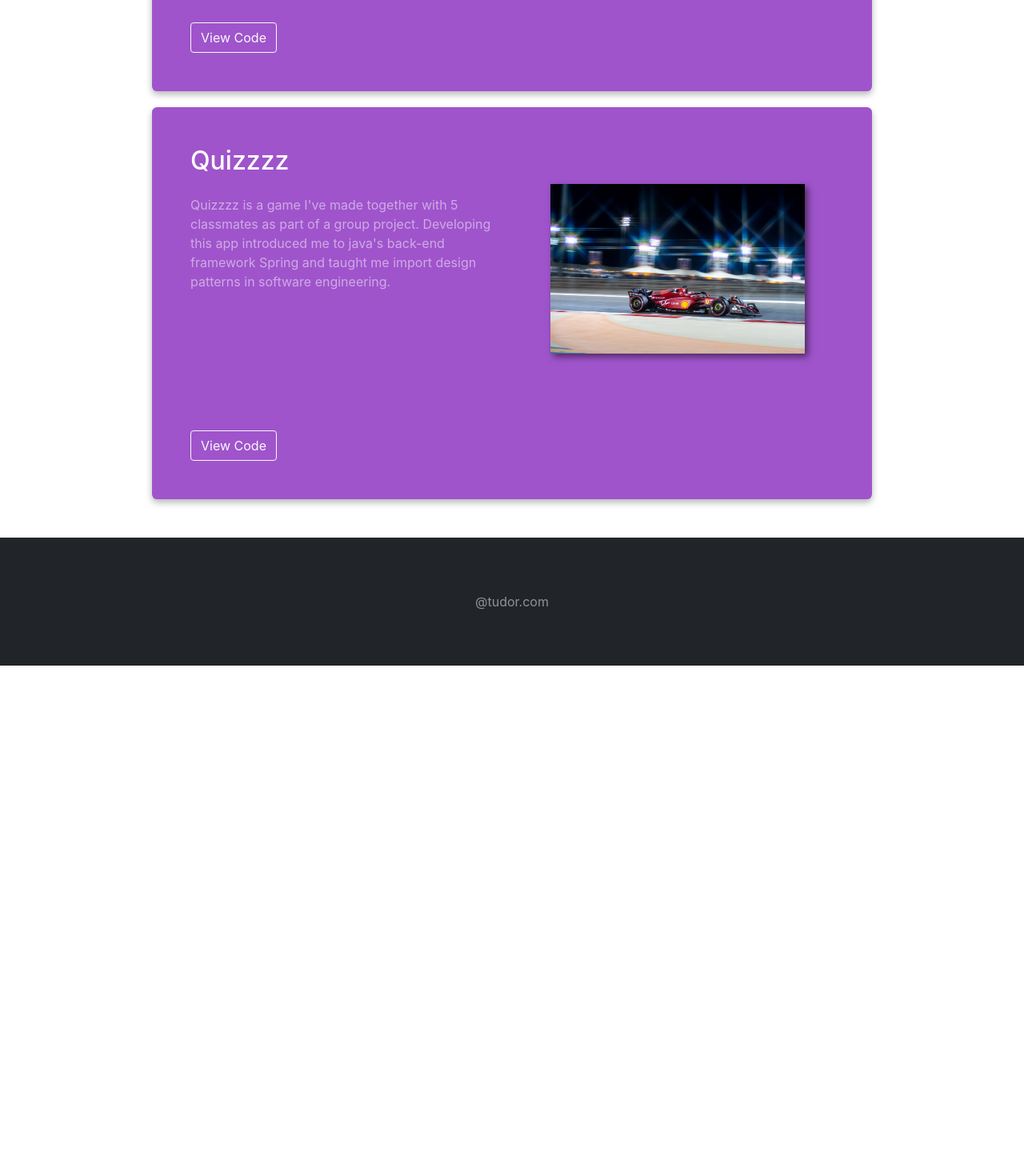
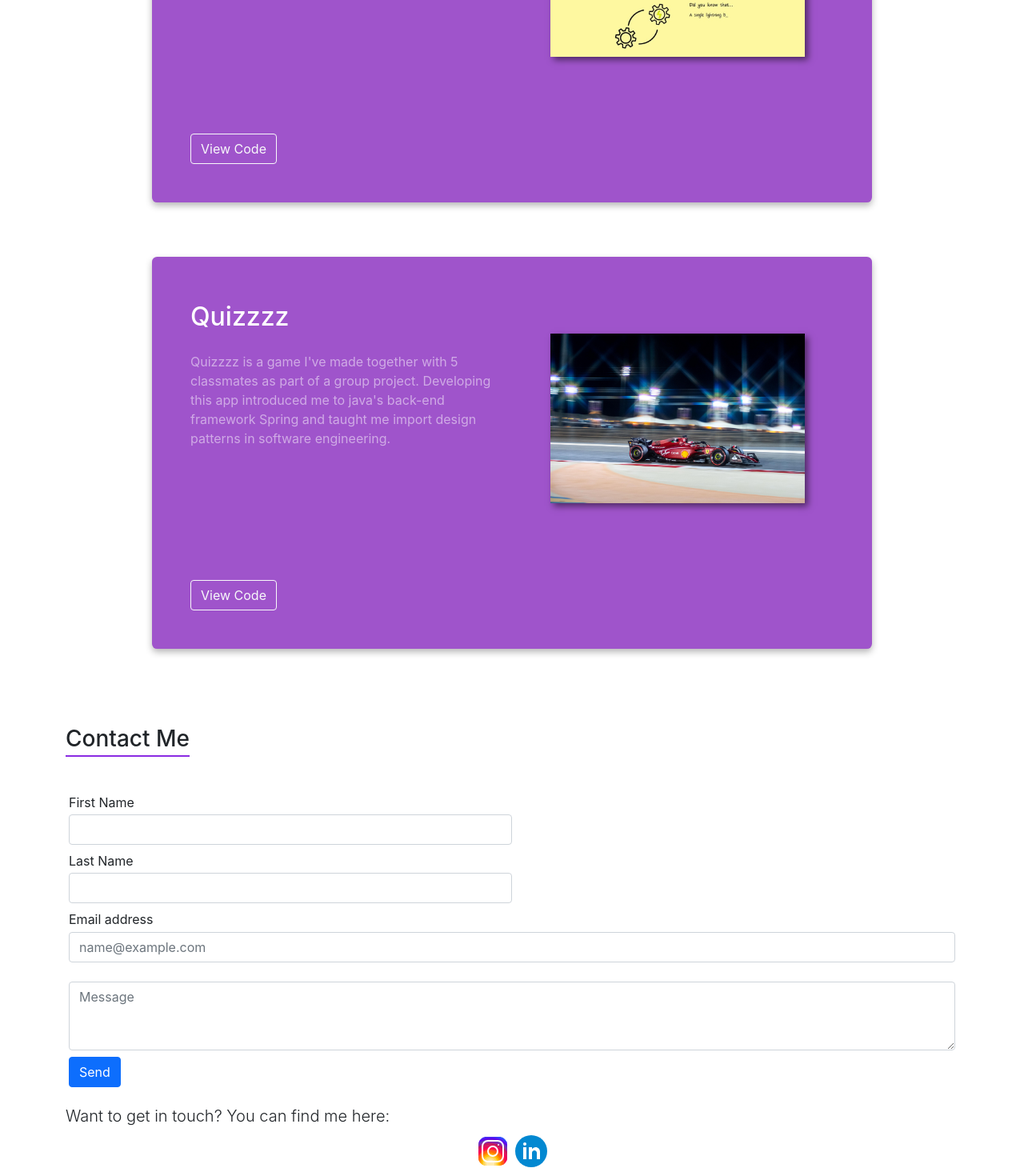
Before and after one commit to tdrAndrei/Portofolio, a React (Create React App) app: page / in a window 1280 px wide. Shown: the part 3440-4910 px from the top of the page at 80% size. Before the commit the page ends 4272 px from the top, so only its background shows below. Built offline with nearby package versions, Linux system fonts and the light colour scheme.

Commit message:
finished visual elements of website

```diff
--- a/src/App.js
+++ b/src/App.js
@@ -4,6 +4,7 @@ import Showcase from "./components/Showcase";
 import Skills from "./components/Skills";
 import Projects from "./components/Projects"
 import Footer from "./components/Footer";
+import ContactMe from "./components/ContactMe";
 
 function App() {
   return (
@@ -13,6 +14,7 @@ function App() {
       <AboutMe/>
       <Skills/>
       <Projects/>
+      <ContactMe/>
       <Footer/>
     </div>
   );
--- /dev/null
+++ b/src/components/ContactMe/index.css
@@ -0,0 +1,4 @@
+#Contact label {
+    margin-bottom: 0.2rem;
+    margin-top: 0.5rem;
+}
--- /dev/null
+++ b/src/components/ContactMe/index.jsx
@@ -0,0 +1,62 @@
+import React from 'react'
+import "./index.css"
+import {ReactComponent as InstaLogo} from "./instagram.svg"
+import {ReactComponent as LinkedInLogo} from "./linkedin.svg"
+
+function ContactMe() {
+  return (
+    <section id="Contact" className='w-100 my-5'>
+        <div className="container-lg">
+            <div className="row my-sm-3 mt-3">
+                <div className="col-12 d-flex justify-content-sm-start justify-content-center">
+                    <h3 className='title'>Contact Me</h3>
+                </div>
+            </div>
+            <div className="row">
+            <form className='needs-validation p-3' action="/#Contact">
+                <div className="form-row">
+                    <div className="col-6">
+                        <div className="form-group">
+                            <label>First Name</label>
+                            <input type="text" className='form-control' id="firstName" required></input>
+                        </div>
+                    </div>
+                    <div className="col-6">
+                        <div className="form-group">
+                            <label>Last Name</label>
+                            <input type="text" className='form-control' id="lastName" required></input>
+                        </div>
+                    </div>
+
+                </div>
+                <div class="form-group">
+                    <label for="emailInput">Email address</label>
+                    <input type="email" className="form-control" id="emailInput" placeholder="name@example.com" required/>
+                </div>
+
+                <div class="form-group">
+                    <label for="messageTextarea"></label>
+                    <textarea class="form-control" id="messageTextarea" rows="3" placeholder="Message" required></textarea>
+                </div>
+                <button type="submit" className="btn btn-primary my-2">Send</button>
+            </form>
+            </div>
+            <div className="row">
+                <h4 className='lead'>Want to get in touch? You can find me here:</h4>
+            </div>
+            <div className="row">
+                <div className="col-12 d-flex justify-content-center">
+                    <a href="https://instagram.com/tudooooooor?r=nametag">
+                        <InstaLogo className='social-icons'/>
+                    </a>
+                    <a href="https://www.linkedin.com/in/tudor-andrei-b4251a240/">
+                        <LinkedInLogo className='social-icons'/>
+                    </a>
+                </div>
+            </div>
+        </div>
+    </section>
+  )
+}
+
+export default ContactMe
--- a/src/components/Projects/index.jsx
+++ b/src/components/Projects/index.jsx
@@ -23,12 +23,20 @@ function Projects() {
     }
 
     return (
-        <section id="Projects" className='w-100 p-5'>
-            <div id="cardGrid" className="container-lg d-flex flex-column justify-content-center">
-                <ProjectCard text={card1} source={test1}></ProjectCard>
-                <ProjectCard text={card2} source={test2}></ProjectCard>
-                <ProjectCard text={card3} source={test3}></ProjectCard>
+        <section id="Projects" className='w-100 p-sm-5 p-2'>
+            <div className="container-lg">
+                <div className="row">
+                    <div className="col-12 d-flex justify-content-sm-start justify-content-center">
+                    <h3 className='title'>Projects</h3>
+                    </div>
+                </div>
+                <div id="cardGrid" className="container-lg d-flex flex-column justify-content-center">
+                    <ProjectCard text={card1} source={test1}></ProjectCard>
+                    <ProjectCard text={card2} source={test2}></ProjectCard>
+                    <ProjectCard text={card3} source={test3}></ProjectCard>
+                </div>
             </div>
+
         </section>
     )
 }
--- a/src/components/Projects/project_card.jsx
+++ b/src/components/Projects/project_card.jsx
@@ -3,20 +3,20 @@ import React from 'react'
 function ProjectCard(props) {
   console.log(props);
   return (
-    <div className='project-card container-fluid d-flex flex-column align-itmes-center p-5'>
-        <div className="row pb-5">
-            <div className="col-sm-6 project-card-text">
+    <div className='project-card container-fluid d-flex flex-column align-itmes-center p-sm-5 p-3 mt-5'>
+        <div className="row pb-sm-5">
+            <div className="col-sm-6 project-card-text order-sm-1 order-2">
                 <div className="">
-                    <h2 className='mb-4'>{props.text.title}</h2>
+                    <h2 className='mb-4 mt-2 text-sm-start text-center'>{props.text.title}</h2>
                     <p className='text-white-50'>{props.text.description}</p>
                 </div>
             </div>
-            <div className="col-sm-6 p-5 d-flex flex-column justify-content-center align-items-center">
+            <div className="col-sm-6 p-sm-5 p-3 d-flex flex-column justify-content-center align-items-center order-sm-2 order-1">
                 <img className="img-fluid" src={props.source} alt="Project thumbnail"></img>
             </div>
         </div>
         <div className="row">
-            <div className="col-sm-5">
+            <div className="col-sm-5 col-12 d-flex justify-content-sm-start justify-content-center">
                 <button type="button" className='btn btn-outline-light'>View Code</button>
             </div>
         </div>
```
Also changed, not shown: src/components/ContactMe/instagram.svg (added), src/components/ContactMe/linkedin.svg (added).
